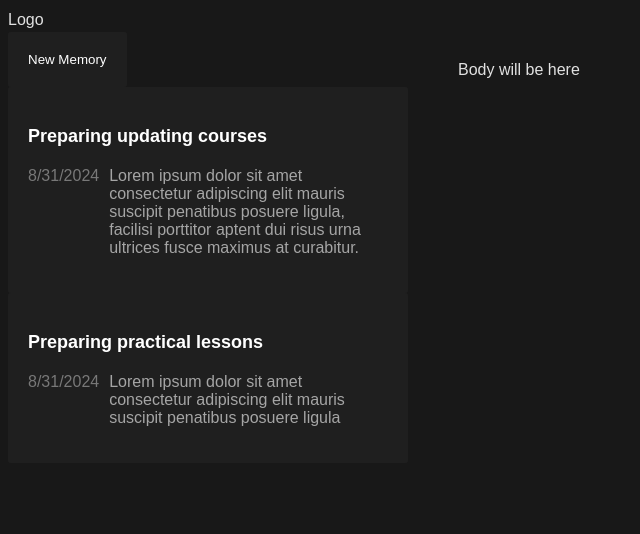
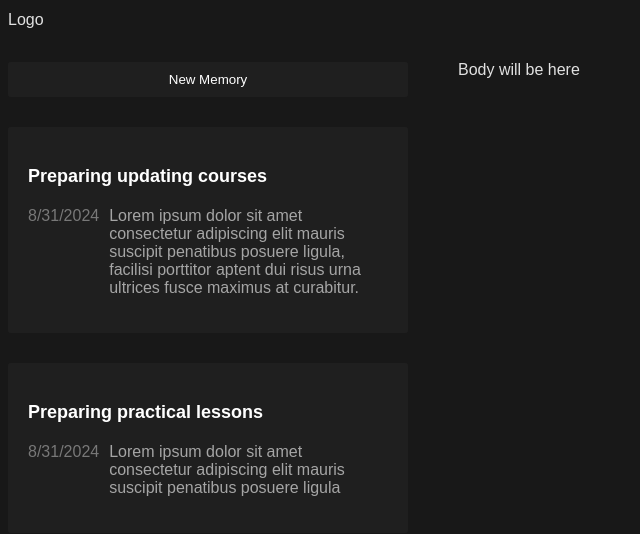
Before and after one commit to iziKomSD/react-practise, a React (Vite) app: page / in a window 1280 px wide. Shown: the top 534 px of the page, without its empty margins (0-640 px from the left). Built offline with nearby package versions, Linux system fonts and the light colour scheme.

Commit message:
current lesson 28 finished

```diff
--- a/src/components/CardButton/CardButton.css
+++ b/src/components/CardButton/CardButton.css
@@ -7,6 +7,7 @@
   cursor: pointer;
   text-align: start;
   display: block;
+  width: 100%;
 }
 
 .card-button:hover {
--- a/src/components/CardButton/CardButton.jsx
+++ b/src/components/CardButton/CardButton.jsx
@@ -1,7 +1,8 @@
 import './CardButton.css'
 
-function CardButton({ children }) {
-  return <button className="card-button">{children}</button>
+function CardButton({ children, className }) {
+  const cl = 'card-button' + (className ? ' ' + className : '')
+  return <button className={cl}>{children}</button>
 }
 
 export default CardButton
--- a/src/components/JournalAddButton/JournalAddButton.css
+++ b/src/components/JournalAddButton/JournalAddButton.css
@@ -0,0 +1,4 @@
+.journal-add {
+  padding: 10px;
+  text-align: center;
+}
--- a/src/components/JournalAddButton/JournalAddButton.jsx
+++ b/src/components/JournalAddButton/JournalAddButton.jsx
@@ -2,7 +2,7 @@ import CardButton from '../CardButton/CardButton'
 import './JournalAddButton.css'
 
 function JournalAddButton() {
-  return <CardButton>New Memory</CardButton>
+  return <CardButton className="journal-add">New Memory</CardButton>
 }
 
 export default JournalAddButton
--- a/src/components/JournalList/JournalList.css
+++ b/src/components/JournalList/JournalList.css
@@ -0,0 +1,5 @@
+.journal-list {
+  display: flex;
+  flex-direction: column;
+  gap: 30px;
+}
--- a/src/layouts/LeftPanel/LeftPanel.css
+++ b/src/layouts/LeftPanel/LeftPanel.css
@@ -1,3 +1,6 @@
 .left-panel {
   width: 400px;
+  display: flex;
+  flex-direction: column;
+  gap: 30px;
 }
```
